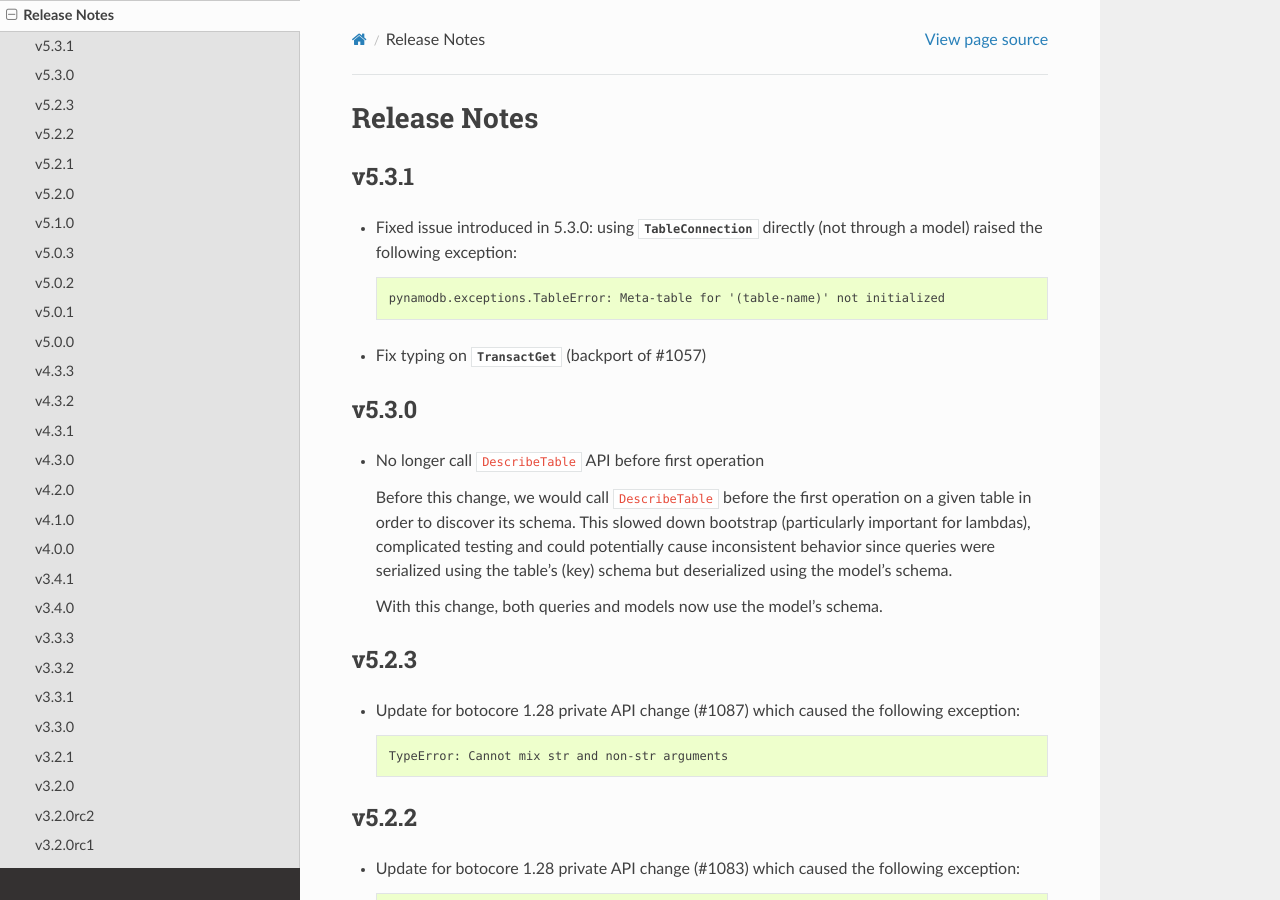
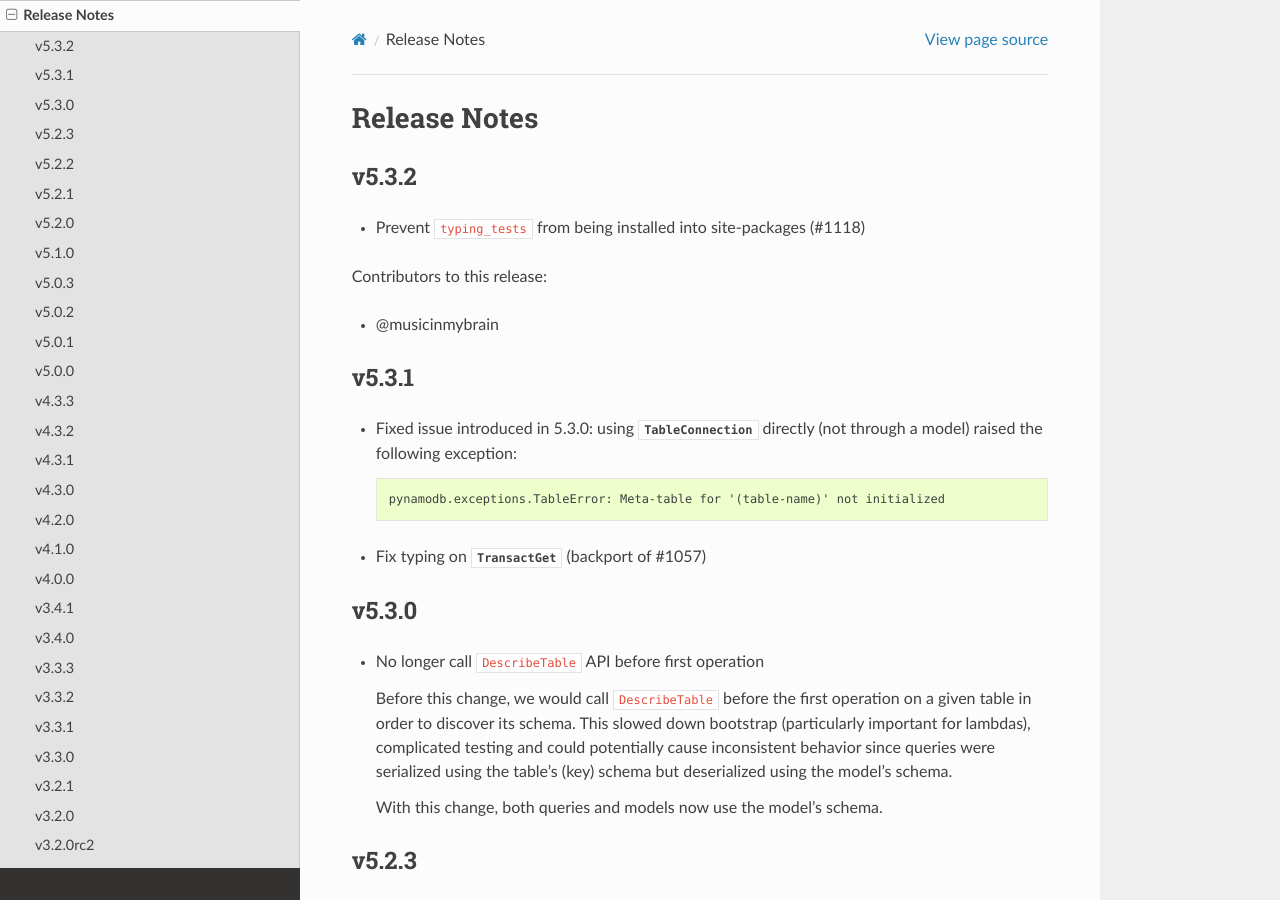
Before and after one commit to pynamodb/PynamoDB, a Sphinx documentation site: the page built from docs/release_notes.rst, in a window 1280 px wide and 900 px high. Built offline with Sphinx 7.4.7 and the Read the Docs theme 2.0.0, drawn with Linux system fonts in a browser that asks for light colours.

Commit message:
Bump version to 5.3.2

```diff
--- a/docs/release_notes.rst
+++ b/docs/release_notes.rst
@@ -2,6 +2,15 @@
 
 Release Notes
 =============
+
+v5.3.2
+----------
+* Prevent ``typing_tests`` from being installed into site-packages (#1118)
+
+Contributors to this release:
+
+* @musicinmybrain
+
 
 v5.3.1
 ----------
--- a/pynamodb/__init__.py
+++ b/pynamodb/__init__.py
@@ -7,4 +7,4 @@ A simple abstraction over DynamoDB
 """
 __author__ = 'Jharrod LaFon'
 __license__ = 'MIT'
-__version__ = '5.3.1'
+__version__ = '5.3.2'
```
